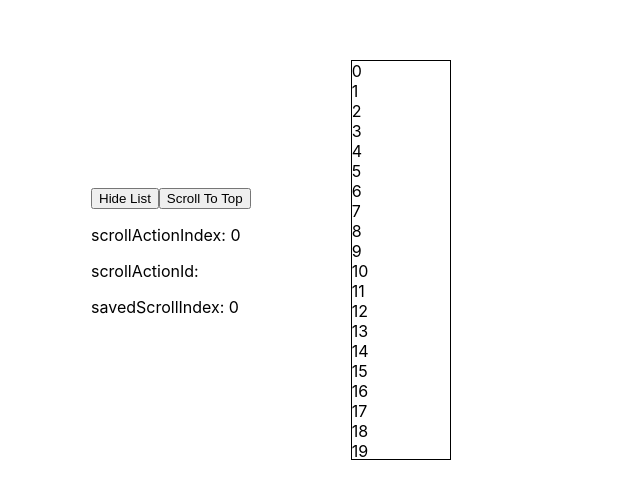
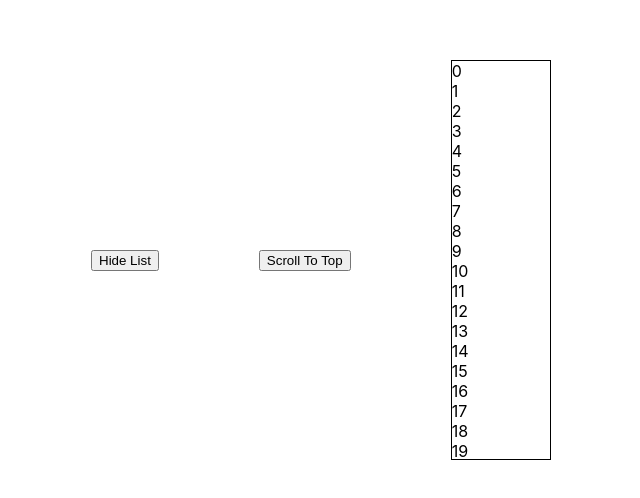
Before and after one commit to CharlesTaylor-CV/react-debug, a Next.js app: page / in a window 1280 px wide. Shown: the part 140-638 px from the top of the page, without its empty margins (293-933 px from the left). Built offline with nearby package versions, Linux system fonts and the light colour scheme.

Commit message:
Restore scroll position

```diff
--- a/components/InfiniteScroll.tsx
+++ b/components/InfiniteScroll.tsx
@@ -1,30 +1,15 @@
-import {useEffect, useLayoutEffect, useRef, useState} from 'react'
+import {forwardRef, useState} from 'react'
+import type { Ref } from 'react'
 import ReactList from 'react-list';
 
 type Props = {
-  onScroll: (start: number, end: number) => void
-  scrollToIndex: number,
-  changeToScroll?: string,
+  initialIndex: number,
 }
 
-InfiniteScroll.defaultProps = {
-  onScroll: (x: number, y: number) => console.log(x, y),
-  scrollToIndex: 0,
-}
 
-export default function InfiniteScroll(props: Props) {
-  const { onScroll, scrollToIndex, changeToScroll } = props;
+const InfiniteScroll = forwardRef((props: Props, ref: Ref<ReactList>) => {
+  const { initialIndex } = props;
   const [ length, setLength ] = useState(10);
-  const ref = useRef();
-  useEffect(() => {
-    if (ref.current) {
-      const list = (ref.current as any)
-      window.requestAnimationFrame(() => {
-        list.scrollTo(scrollToIndex)
-        console.log('scroll to:', scrollToIndex)
-      })
-    }
-  }, [changeToScroll]);
   return (
     <div
       style={{
@@ -33,19 +18,12 @@ export default function InfiniteScroll(props: Props) {
         maxHeight: '50vh',
         border: '1px solid black',
       }}
-      onWheel={() => {
-        if (ref.current) {
-          const el = ref.current as any
-          const [start, end] = el.getVisibleRange()
-          onScroll(start, end)
-        }
-      }}
     >
       <ReactList
         ref={ref}
         type="variable"
         length={length}
-        initialIndex={scrollToIndex}
+        initialIndex={initialIndex}
         itemRenderer={(index: number, key: string | number) => {
           if (index >= length / 2) {
             setLength(l => 2*l);
@@ -59,4 +37,6 @@ export default function InfiniteScroll(props: Props) {
       />
     </div>
   )
-}
+})
+
+export default InfiniteScroll
--- /dev/null
+++ b/demos/RestoreScrollPosition.tsx
@@ -0,0 +1,71 @@
+import { useCallback, useEffect, useState } from 'react';
+import ReactList from 'react-list';
+import InfiniteScroll from '../components/InfiniteScroll';
+
+
+export default function RestoreScrollPosition() {
+  const [ visibleList, setVisibleList] = useState(true);
+  const [ reactList, setReactList] = useState<ReactList | null>(null);
+  const [ initialIndex, saveListIndex] = useState<number>(0);
+  const saveRef = useCallback((ref: ReactList | null) => {
+    console.log('ref', ref)
+    setReactList(ref)
+  }, [setReactList])
+
+  const scrollTo = (index: number) => {
+    reactList?.scrollTo(index);
+  }
+
+  const hideList = () => {
+    if (reactList) {
+      const [start, _] = reactList.getVisibleRange();
+      saveListIndex(start);
+    }
+    setVisibleList(false)
+  }
+
+  const showList = () => {
+    setVisibleList(true)
+  }
+
+  useEffect(() => {
+    function scrollUntilDone() {
+      window.requestAnimationFrame(() => {
+        if (reactList) {
+          const [ start, end ] = reactList.getVisibleRange()
+          if (start !== initialIndex) {
+            reactList.scrollTo(initialIndex)
+            scrollUntilDone()
+          }
+        }
+      })
+    }
+    scrollUntilDone()
+  }, [reactList])
+
+  const toggleListButton =
+    visibleList
+      ? <button onClick={hideList}>Hide List</button>
+      : <button onClick={showList}>Show List</button>
+
+  const scrollToTopButton =
+    <button onClick={() => scrollTo(0)}>
+      Scroll To Top
+    </button>
+
+
+  return (
+    <>
+      {toggleListButton}
+      {scrollToTopButton}
+      { visibleList
+      ?
+        <InfiniteScroll
+        initialIndex={initialIndex}
+        ref={saveRef}
+        />
+      : null
+      }
+    </>
+  )
+}
--- a/pages/index.tsx
+++ b/pages/index.tsx
@@ -1,40 +1,7 @@
 import type { NextPage } from 'next'
-import {useState} from 'react';
-import InfiniteScroll from '../components/InfiniteScroll';
-import { v4 as uuid} from 'uuid';
+import RestoreScrollPosition from '../demos/RestoreScrollPosition'
 
-
-const Home: NextPage = () => {
-  const [ scrollActionIndex, setScrollActionIndex ] = useState(0);
-  const [ scrollActionId, setScrollActionId] = useState('');
-  const [ savedScrollIndex, saveScrollIndex ] = useState(0);
-  const [ visibleList, setVisibleList] = useState(true);
-
-  const scrollTo = (index: number) => {
-    setScrollActionIndex(index)
-    setScrollActionId(uuid())
-    saveScrollIndex(index)
-  }
-
-  const hideList = () => {
-    setVisibleList(false)
-  }
-
-  const showList = () => {
-    setVisibleList(true)
-    scrollTo(savedScrollIndex)
-  }
-
-  const toggleListButton =
-    visibleList
-      ? <button onClick={hideList}>Hide List</button>
-      : <button onClick={showList}>Show List</button>
-
-  const scrollToTopButton =
-    <button onClick={() => scrollTo(0)}>
-      Scroll To Top
-    </button>
-
+const Home: NextPage = function() {
   return (
     <div style={{
       display: 'flex',
@@ -43,22 +10,7 @@ const Home: NextPage = () => {
       alignItems: 'center',
       height: '100vh',
     }}>
-      <div>
-        {toggleListButton}
-        {scrollToTopButton}
-        <p>{`scrollActionIndex: ${scrollActionIndex}`}</p>
-        <p>{`scrollActionId: ${scrollActionId}`}</p>
-        <p>{`savedScrollIndex: ${savedScrollIndex}`}</p>
-      </div>
-      { visibleList
-        ? (
-          <InfiniteScroll
-            scrollToIndex={scrollActionIndex}
-            changeToScroll={scrollActionId}
-            onScroll={(s, _) => saveScrollIndex(s)}
-          />
-        ) : null
-      }
+      <RestoreScrollPosition />
     </div>
   )
 }
```
